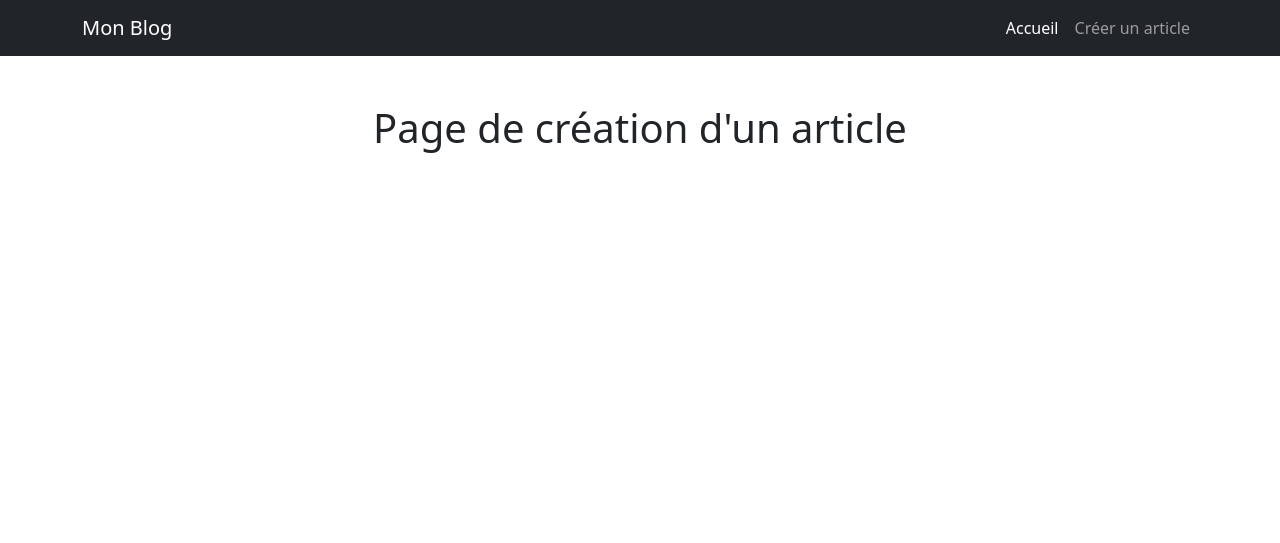
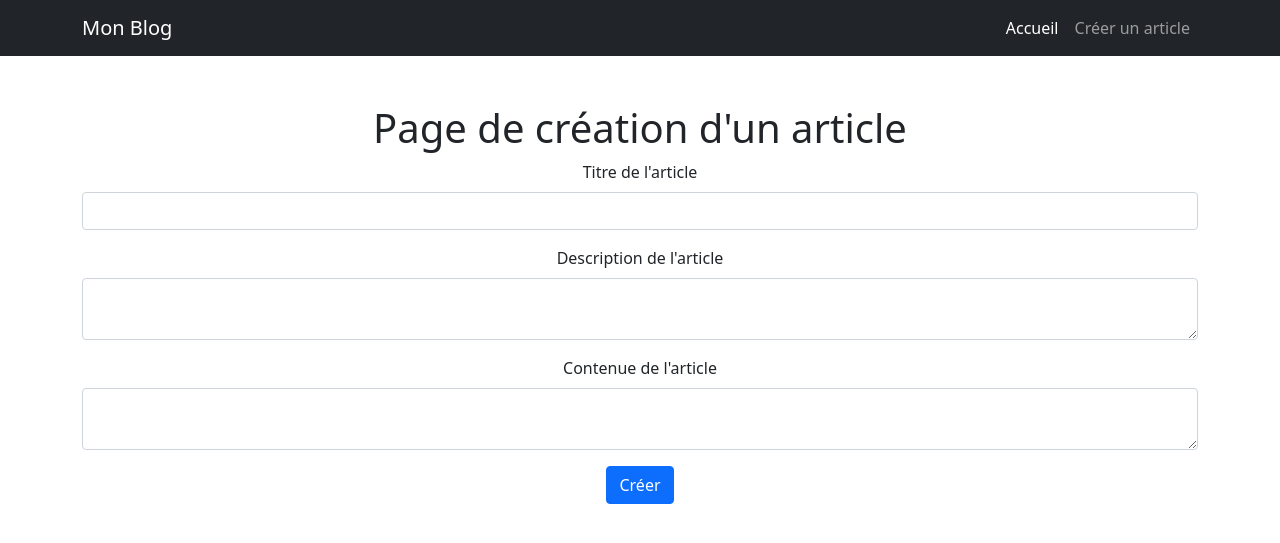
Before and after one commit to Yarakaviam/tuto-blog-php-poo, a PHP site: page /pages/newArticle.php in a window 1280 px wide. Shown: the top 543 px of the page. Run offline with PHP 8.4, Linux system fonts and the light colour scheme.

Commit message:
Ajout du formulauire de creation d'article

```diff
--- a/pages/newArticle.php
+++ b/pages/newArticle.php
@@ -4,6 +4,22 @@ require __DIR__ . '/partials/themeStart.php';
 
 <h1>Page de création d'un article</h1>
 
+<form method="POST" action="./index.php?page=newArticle">
+    <div class="mb-3">
+        <label for="title" class="form-label">Titre de l'article</label>
+        <input type="text" class="form-control" id="title" name="title">
+    </div>
+    <div class="mb-3">
+        <label for="description" class="form-label">Description de l'article</label>
+        <textarea class="form-control" id="description" name="description"></textarea>
+    </div>
+    <div class="mb-3">
+        <label for="content" class="form-label">Contenue de l'article</label>
+        <textarea class="form-control" id="content" name="content"></textarea>
+    </div>
+    <button type="submit" class="btn btn-primary">Créer</button>
+</form>
+
 <?
 require __DIR__ . '/partials/themeEnd.php';
 ?>
```
